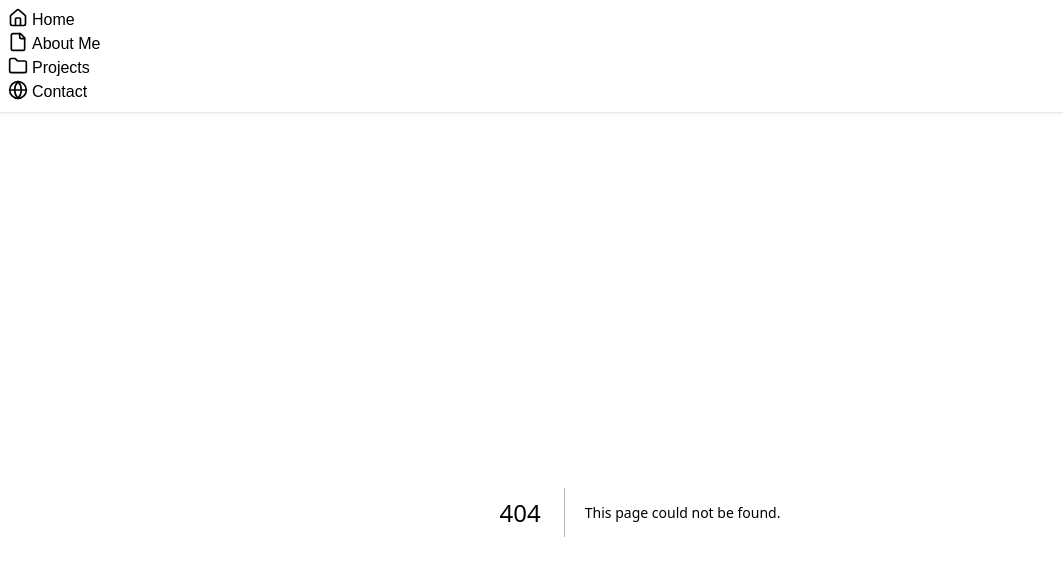
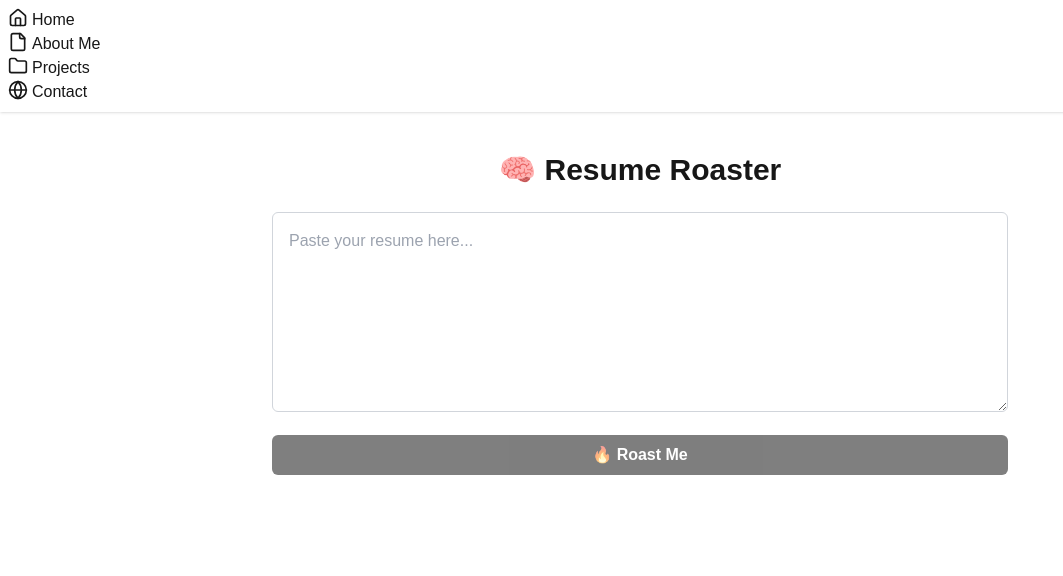
Before and after one commit to toanle0/toanle1-site, a Next.js app: page /resume-roaster in a window 1280 px wide. Before the commit this address had no page. Shown: the top 576 px of the page, without its empty margins (0-1063 px from the left). Built offline with nearby package versions, Linux system fonts and the light colour scheme.

Commit message:
i update resume-roaster

```diff
--- /dev/null
+++ b/src/app/resume-roaster/page.tsx
@@ -0,0 +1,52 @@
+'use client';
+
+import { useState } from 'react';
+
+export default function ResumeRoaster() {
+  const [input, setInput] = useState('');
+  const [roast, setRoast] = useState('');
+  const [loading, setLoading] = useState(false);
+
+  const handleRoast = async () => {
+    setLoading(true);
+    try {
+      const res = await fetch('/api/roast', {
+        method: 'POST',
+        headers: { 'Content-Type': 'application/json' },
+        body: JSON.stringify({ resume: input }),
+      });
+      const data = await res.json();
+      setRoast(data.result || 'No response');
+    } catch (err) {
+      setRoast('Something went wrong. Try again.');
+    } finally {
+      setLoading(false);
+    }
+  };
+
+  return (
+    <main className="max-w-3xl mx-auto px-4 py-10">
+      <h1 className="text-3xl font-bold mb-6 text-center">🧠 Resume Roaster</h1>
+      <textarea
+        className="w-full p-4 border border-gray-300 rounded-md mb-4 min-h-[200px]"
+        placeholder="Paste your resume here..."
+        value={input}
+        onChange={(e) => setInput(e.target.value)}
+      />
+      <button
+        onClick={handleRoast}
+        disabled={loading || !input}
+        className="w-full bg-black text-white font-semibold py-2 rounded-md hover:bg-gray-800 disabled:opacity-50"
+      >
+        {loading ? 'Roasting...' : '🔥 Roast Me'}
+      </button>
+
+      {roast && (
+        <div className="mt-8 p-4 bg-gray-100 border border-gray-300 rounded-md whitespace-pre-wrap">
+          <h2 className="text-xl font-semibold mb-2">💀 Roast Results</h2>
+          <p>{roast}</p>
+        </div>
+      )}
+    </main>
+  );
+}
```
Also changed, not shown: 1 other file (tests, documents, lock files or other folders).
